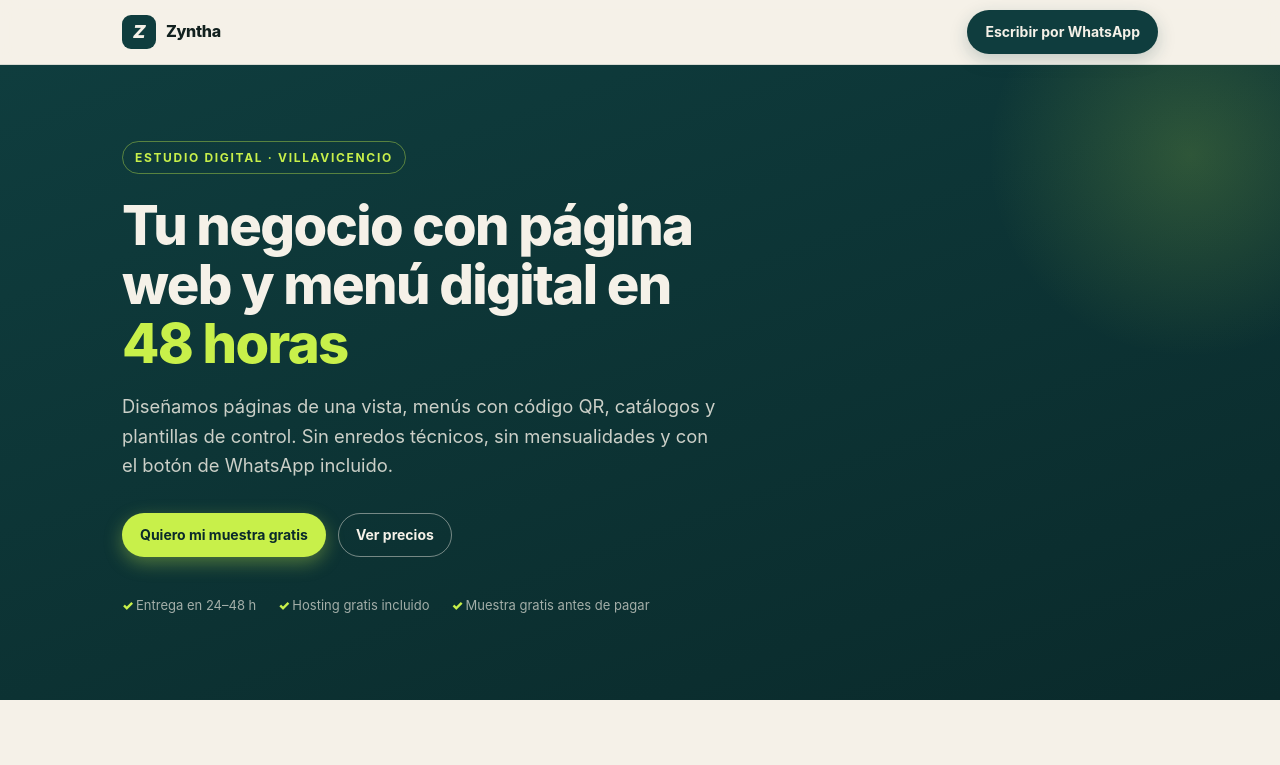
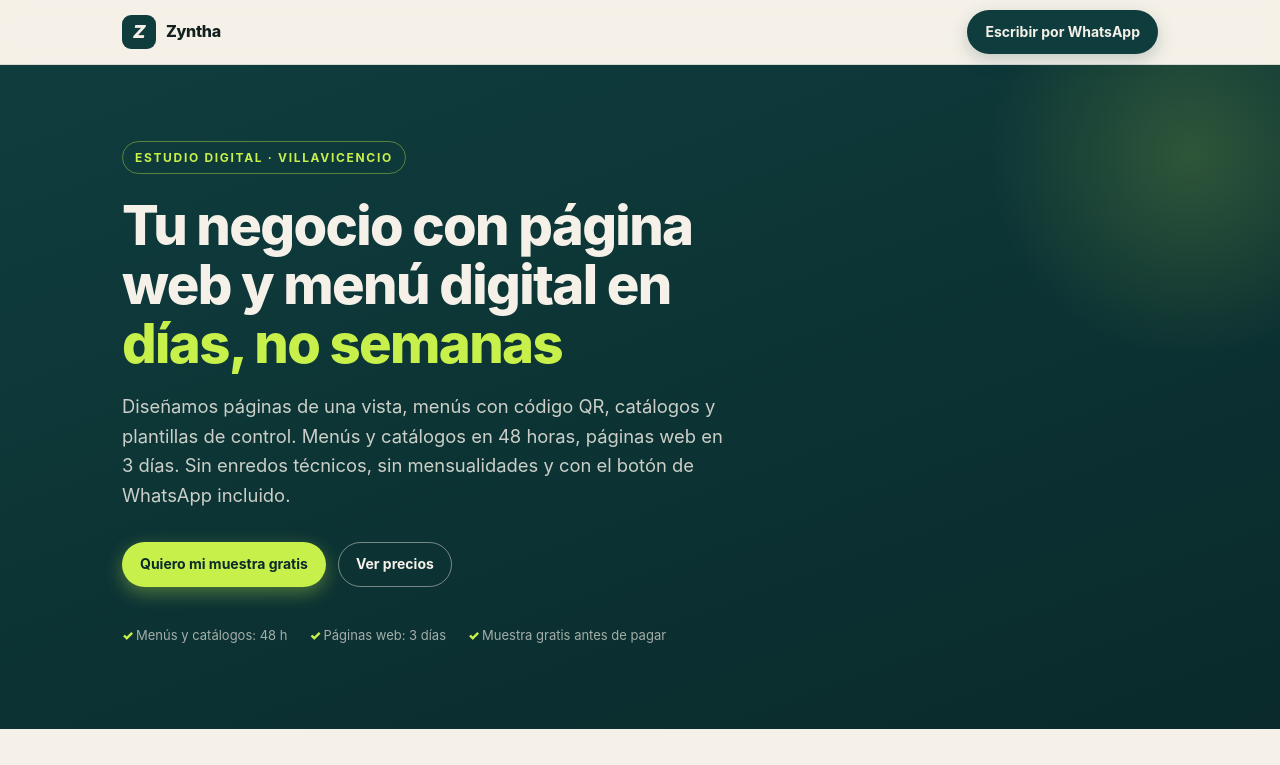
Before and after one commit to zynthadigital/zynthadigital.github.io, a plain HTML site: page index.html in a window 1280 px wide. Shown: the top 765 px of the page. Drawn offline with Linux system fonts and the light colour scheme.

Commit message:
Auditoria: plazos coherentes por servicio

```diff
--- a/index.html
+++ b/index.html
@@ -172,15 +172,15 @@
 <div class="hero">
   <div class="wrap">
     <span class="eyebrow">Estudio digital · Villavicencio</span>
-    <h1>Tu negocio con página web y menú digital en <em>48 horas</em></h1>
-    <p class="lead">Diseñamos páginas de una vista, menús con código QR, catálogos y plantillas de control. Sin enredos técnicos, sin mensualidades y con el botón de WhatsApp incluido.</p>
+    <h1>Tu negocio con página web y menú digital en <em>días, no semanas</em></h1>
+    <p class="lead">Diseñamos páginas de una vista, menús con código QR, catálogos y plantillas de control. Menús y catálogos en 48 horas, páginas web en 3 días. Sin enredos técnicos, sin mensualidades y con el botón de WhatsApp incluido.</p>
     <div class="hero-cta">
       <a class="btn btn-lime" href="https://wa.me/573214092949?text=Hola%20Zyntha%2C%20quiero%20mi%20muestra%20gratis%20para%20mi%20negocio">Quiero mi muestra gratis</a>
       <a class="btn btn-ghost" href="#servicios">Ver precios</a>
     </div>
     <div class="trust">
-      <span>Entrega en 24–48 h</span>
-      <span>Hosting gratis incluido</span>
+      <span>Menús y catálogos: 48 h</span>
+      <span>Páginas web: 3 días</span>
       <span>Muestra gratis antes de pagar</span>
     </div>
   </div>
@@ -291,7 +291,7 @@
     <div class="steps">
       <div class="step"><h3>Hablamos por WhatsApp</h3><p>Nos cuentas qué negocio tienes y qué necesitas. Te mostramos una muestra gratis.</p></div>
       <div class="step"><h3>Anticipo del 50%</h3><p>Nequi o Bancolombia. Con el comprobante arrancamos el mismo día.</p></div>
-      <div class="step"><h3>Recibes y publicas</h3><p>Entregamos en 24–48 h con 2 rondas de ajustes incluidas. Lo publicamos y queda andando.</p></div>
+      <div class="step"><h3>Recibes y publicas</h3><p>Entregamos en 24–72 h según el servicio, con 2 rondas de ajustes incluidas. Lo publicamos y queda andando.</p></div>
     </div>
   </div>
 </section>
```
